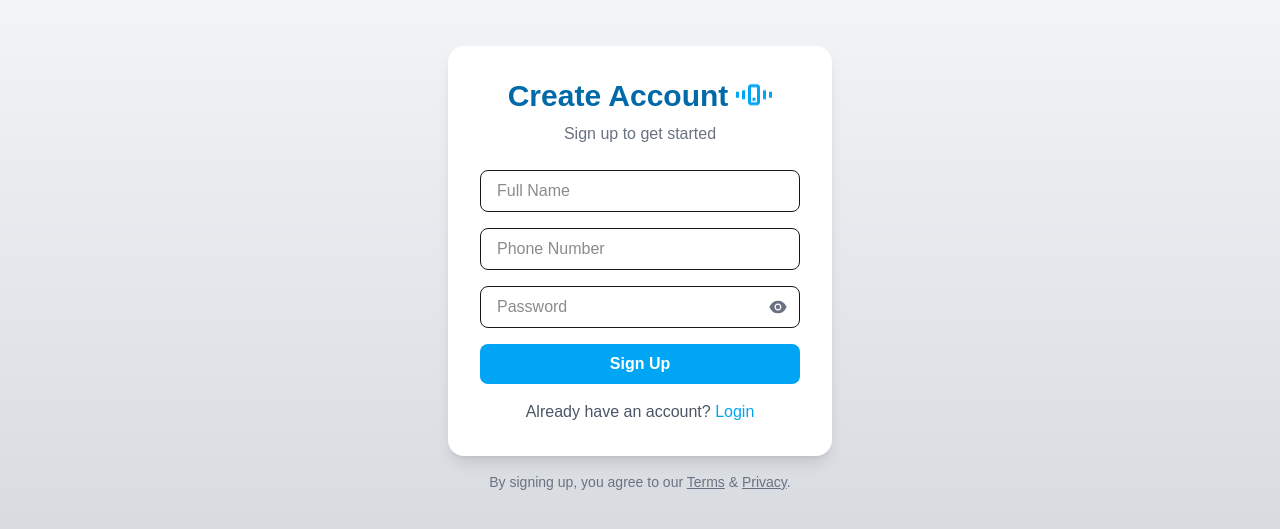
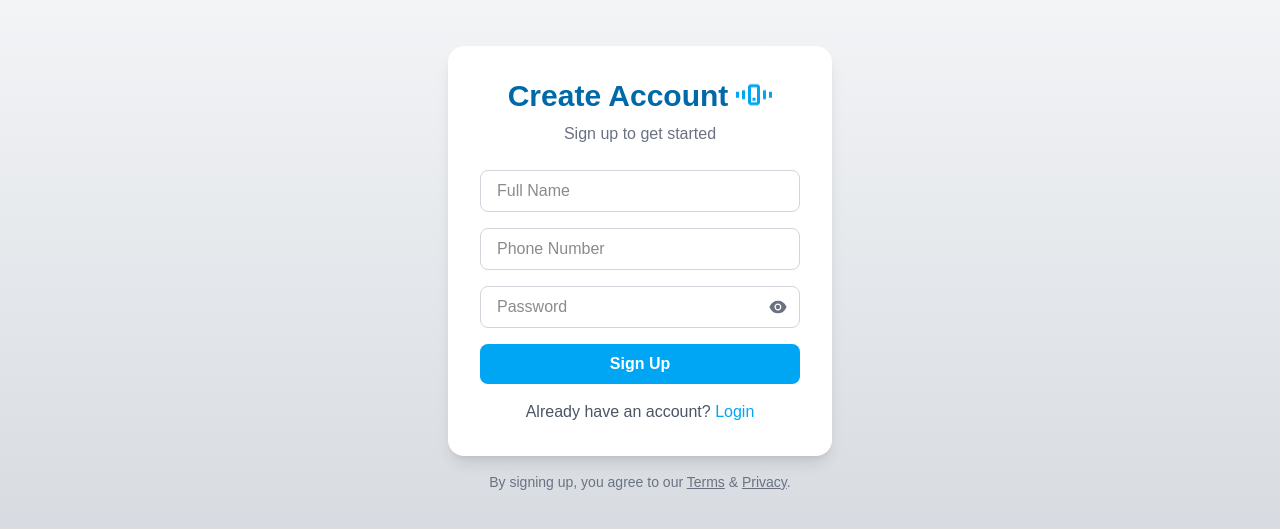
Before and after one commit to bayedhaf/TeleEats_Telegram_miniApp, a Next.js app: page /auth/signup in a window 1280 px wide. Shown: the part 131-660 px from the top of the page. Built offline with nearby package versions, Linux system fonts and the light colour scheme.

Commit message:
handle error login and signup

```diff
--- a/app/auth/login/page.tsx
+++ b/app/auth/login/page.tsx
@@ -1,15 +1,75 @@
 'use client'
 
 import Link from 'next/link'
-import React from 'react'
-import { CgSmartphoneShake } from "react-icons/cg";
+import { useRouter } from 'next/navigation'
+import React, { useState } from 'react'
+import { CgSmartphoneShake } from "react-icons/cg"
+
+interface FormData {
+  phone: string
+  password: string
+}
 
 export default function LoginPage() {
+  const [formData, setFormData] = useState<FormData>({
+    phone: '',
+    password: ''
+  })
+  const [errors, setErrors] = useState<Partial<FormData>>({})
+  const [submitMessage, setSubmitMessage] = useState<string>('')
+  const router=useRouter()
+
+  const handleChange = (e: React.ChangeEvent<HTMLInputElement>) => {
+    const { name, value } = e.target
+    setFormData(prev => ({
+      ...prev,
+      [name]: value
+    }))
+    setErrors(prev => ({
+      ...prev,
+      [name]: ''
+    }))
+  }
+
+  const validate = (): boolean => {
+    const newErrors: Partial<FormData> = {}
+
+    if (!formData.phone.trim()) newErrors.phone = 'Phone is required'
+    if (!formData.password.trim()) newErrors.password = 'Password is required'
+
+    setErrors(newErrors)
+    return Object.keys(newErrors).length === 0
+  }
+
+  const handleSubmit = (e: React.FormEvent<HTMLFormElement>) => {
+    e.preventDefault()
+    setSubmitMessage('')
+
+    if (!validate()) return
+
+    try {
+      console.log('Submitting form:', formData)
+      setSubmitMessage('✅ Login successful!')
+      // Here you can add an API call (fetch/axios)
+      const isLoginSuccessful = formData.phone === '0916656489' && formData.password === '1234'
+
+      if (isLoginSuccessful) {
+        setSubmitMessage('✅ Login successful! Redirecting...')
+        setTimeout(() => {
+          router.push('/dashboard') // ✅ Redirect user to dashboard
+        }, 1000)
+      } else {
+        setSubmitMessage('❌ Invalid credentials. Please try again.')
+      }
+    } catch (error) {
+      console.error(error)
+      setSubmitMessage('❌ An error occurred. Please try again.')
+    }
+  }
+
   return (
     <div className="min-h-screen flex flex-col items-center justify-center bg-gradient-to-b from-gray-50 to-gray-300 p-4">
-
       <div className="w-full max-w-sm bg-white rounded-2xl shadow-lg p-8">
-
         <div className="text-center mb-6 flex flex-col items-center">
           <h1 className="text-3xl font-bold text-sky-700 flex items-center gap-2">
             Welcome Back <CgSmartphoneShake className="text-4xl text-sky-500 animate-bounce" />
@@ -17,19 +77,35 @@ export default function LoginPage() {
           <p className="text-gray-500 mt-2">Login to continue to your account</p>
         </div>
 
-
-        <form action="" className="space-y-4">
+        <form onSubmit={handleSubmit} className="space-y-4">
+          <div>
             <input
+              onChange={handleChange}
+              value={formData.phone}
               type="number"
               name="phone"
-            className="w-full px-4 py-2 border rounded-lg focus:outline-none focus:ring-2 focus:ring-sky-400"
+              className={`w-full px-4 py-2 border rounded-lg focus:outline-none focus:ring-2 focus:ring-sky-400 ${
+                errors.phone ? 'border-red-500' : 'border-gray-300'
+              }`}
               placeholder="Enter phone number..."
             />
+            {errors.phone && <p className="text-red-500 text-sm">{errors.phone}</p>}
+          </div>
+
+          <div>
             <input
+              onChange={handleChange}
+              value={formData.password}
               type="password"
-            className="w-full px-4 py-2 border rounded-lg focus:outline-none focus:ring-2 focus:ring-sky-400"
+              name="password"
+              className={`w-full px-4 py-2 border rounded-lg focus:outline-none focus:ring-2 focus:ring-sky-400 ${
+                errors.password ? 'border-red-500' : 'border-gray-300'
+              }`}
               placeholder="*********"
             />
+            {errors.password && <p className="text-red-500 text-sm">{errors.password}</p>}
+          </div>
+
           <button
             type="submit"
             className="w-full bg-sky-500 text-white py-2 rounded-lg font-semibold hover:bg-sky-600 transition"
@@ -38,21 +114,27 @@ export default function LoginPage() {
           </button>
         </form>
 
+        {submitMessage && (
+          <p
+            className={`mt-4 text-center font-medium ${
+              submitMessage.includes('✅') ? 'text-green-600' : 'text-red-500'
+            }`}
+          >
+            {submitMessage}
+          </p>
+        )}
 
         <div className="mt-4 text-center">
           <p className="text-gray-600 inline">New here? </p>
-          <Link
-            href="/auth/signup"
-            className="text-sky-500 font-medium hover:underline"
-          >
+          <Link href="/auth/signup" className="text-sky-500 font-medium hover:underline">
             Sign Up
           </Link>
         </div>
       </div>
 
-
       <p className="mt-4 text-sm text-gray-500 text-center max-w-xs">
-        By continuing, you agree to our <span className="underline cursor-pointer">Terms</span> & <span className="underline cursor-pointer">Privacy</span>.
+        By continuing, you agree to our <span className="underline cursor-pointer">Terms</span> &{' '}
+        <span className="underline cursor-pointer">Privacy</span>.
       </p>
     </div>
   )
--- a/app/auth/signup/page.tsx
+++ b/app/auth/signup/page.tsx
@@ -2,17 +2,83 @@
 
 import Link from 'next/link'
 import React, { useState } from 'react'
+import { useRouter } from 'next/navigation'
 import { CgSmartphoneShake } from "react-icons/cg"
 import { AiFillEye, AiFillEyeInvisible } from "react-icons/ai"
 
+interface FormData {
+  name: string
+  phone: string
+  password: string
+}
+
 export default function SignupPage() {
+  const router = useRouter()
   const [showPassword, setShowPassword] = useState(false)
+
+  const [formData, setFormData] = useState<FormData>({
+    name: '',
+    phone: '',
+    password: ''
+  })
+
+  const [errors, setErrors] = useState<Partial<FormData>>({})
+  const [submitMessage, setSubmitMessage] = useState<string>('')
+
+  // Handle input change
+  const handleChange = (e: React.ChangeEvent<HTMLInputElement>) => {
+    const { name, value } = e.target
+    setFormData(prev => ({
+      ...prev,
+      [name]: value
+    }))
+    setErrors(prev => ({
+      ...prev,
+      [name]: ''
+    }))
+  }
+
+  // Validation
+  const validate = (): boolean => {
+    const newErrors: Partial<FormData> = {}
+
+    if (!formData.name.trim()) newErrors.name = 'Name is required'
+    if (!formData.phone.trim()) newErrors.phone = 'Phone number is required'
+    if (!formData.password.trim()) newErrors.password = 'Password is required'
+    else if (formData.password.length < 4) newErrors.password = 'Password must be at least 4 characters'
+
+    setErrors(newErrors)
+    return Object.keys(newErrors).length === 0
+  }
+
+  // Handle form submission
+  const handleSubmit = async (e: React.FormEvent<HTMLFormElement>) => {
+    e.preventDefault()
+    setSubmitMessage('')
+
+    if (!validate()) return
+
+    try {
+      console.log('Signing up with:', formData)
+
+      // 🧠 Simulated API call (replace with your backend POST request)
+      const isSignupSuccessful = true
+
+      if (isSignupSuccessful) {
+        setSubmitMessage('✅ Account created successfully! Redirecting...')
+        setTimeout(() => router.push('/dashboard'), 1200)
+      } else {
+        setSubmitMessage('❌ Signup failed. Please try again.')
+      }
+    } catch (error) {
+      console.error(error)
+      setSubmitMessage('⚠️ An unexpected error occurred. Please try again.')
+    }
+  }
 
   return (
     <div className="min-h-screen flex flex-col items-center justify-center bg-gradient-to-b from-gray-50 to-gray-300 p-4">
-
       <div className="w-full max-w-sm bg-white rounded-2xl shadow-lg p-8">
-
         <div className="text-center mb-6 flex flex-col items-center">
           <h1 className="text-3xl font-bold text-sky-700 flex items-center gap-2">
             Create Account <CgSmartphoneShake className="text-4xl text-sky-500 animate-bounce" />
@@ -20,27 +86,46 @@ export default function SignupPage() {
           <p className="text-gray-500 mt-2">Sign up to get started</p>
         </div>
 
-        <form action="" className="space-y-4">
+        <form onSubmit={handleSubmit} className="space-y-4">
+
+          <div>
             <input
               type="text"
               name="name"
-            className="w-full px-4 py-2 border rounded-lg focus:outline-none focus:ring-2 focus:ring-sky-400"
+              value={formData.name}
+              onChange={handleChange}
+              className={`w-full px-4 py-2 border rounded-lg focus:outline-none focus:ring-2 focus:ring-sky-400 ${
+                errors.name ? 'border-red-500' : 'border-gray-300'
+              }`}
               placeholder="Full Name"
             />
+            {errors.name && <p className="text-red-500 text-sm">{errors.name}</p>}
+          </div>
 
+
+          <div>
             <input
               type="number"
               name="phone"
-            className="w-full px-4 py-2 border rounded-lg focus:outline-none focus:ring-2 focus:ring-sky-400"
+              value={formData.phone}
+              onChange={handleChange}
+              className={`w-full px-4 py-2 border rounded-lg focus:outline-none focus:ring-2 focus:ring-sky-400 ${
+                errors.phone ? 'border-red-500' : 'border-gray-300'
+              }`}
               placeholder="Phone Number"
             />
-
+            {errors.phone && <p className="text-red-500 text-sm">{errors.phone}</p>}
+          </div>
 
           <div className="relative">
             <input
-              type={showPassword ? "text" : "password"}
+              type={showPassword ? 'text' : 'password'}
               name="password"
-              className="w-full px-4 py-2 border rounded-lg focus:outline-none focus:ring-2 focus:ring-sky-400"
+              value={formData.password}
+              onChange={handleChange}
+              className={`w-full px-4 py-2 border rounded-lg focus:outline-none focus:ring-2 focus:ring-sky-400 ${
+                errors.password ? 'border-red-500' : 'border-gray-300'
+              }`}
               placeholder="Password"
             />
             <button
@@ -50,7 +135,9 @@ export default function SignupPage() {
             >
               {showPassword ? <AiFillEyeInvisible size={20} /> : <AiFillEye size={20} />}
             </button>
+            {errors.password && <p className="text-red-500 text-sm">{errors.password}</p>}
           </div>
+
 
           <button
             type="submit"
@@ -60,21 +147,28 @@ export default function SignupPage() {
           </button>
         </form>
 
+        {submitMessage && (
+          <p
+            className={`mt-4 text-center font-medium ${
+              submitMessage.includes('✅') ? 'text-green-600' : 'text-red-500'
+            }`}
+          >
+            {submitMessage}
+          </p>
+        )}
 
         <div className="mt-4 text-center">
           <p className="text-gray-600 inline">Already have an account? </p>
-          <Link
-            href="/auth/login"
-            className="text-sky-500 font-medium hover:underline"
-          >
+          <Link href="/auth/login" className="text-sky-500 font-medium hover:underline">
             Login
           </Link>
         </div>
       </div>
 
-
       <p className="mt-4 text-sm text-gray-500 text-center max-w-xs">
-        By signing up, you agree to our <span className="underline cursor-pointer">Terms</span> & <span className="underline cursor-pointer">Privacy</span>.
+        By signing up, you agree to our{' '}
+        <span className="underline cursor-pointer">Terms</span> &{' '}
+        <span className="underline cursor-pointer">Privacy</span>.
       </p>
     </div>
   )
```
Also changed, not shown: app/dashboard/page.tsx (+4 -4 lines). Lines whose indentation alone changed are shown as unchanged.
